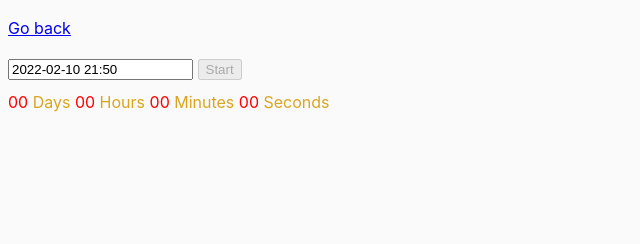
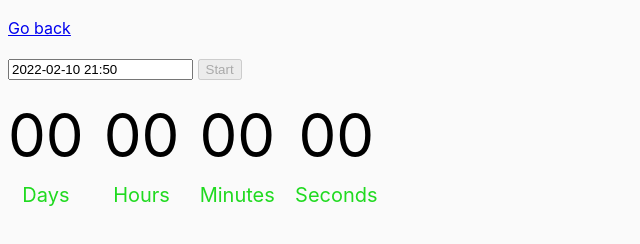
Before and after one commit to Artur-Ned/goit-js-hw-09, a website built with Parcel: page src/02-timer.html in a window 1280 px wide. Shown: the whole page, without its empty margins (0-640 px from the left). Built offline with nearby package versions, Linux system fonts and the light colour scheme.

Commit message:
2 task done

```diff
--- a/src/css/common.css
+++ b/src/css/common.css
@@ -45,17 +45,22 @@ img {
 
 .timer {
   margin-top: 10px;
-  display: block;
+  display: flex;
 }
 
 .field {
-  display: inline;
+  display: flex;
+  flex-direction: column;
+  align-items: center;
+  margin-right: 20px;
 }
 
 span.value {
-  color: red;
+  color: black;
+  font-size: 60px;
 }
 
 span.label {
-  color: goldenrod;
+  color: rgb(32, 218, 32);
+  font-size: 20px;
 }
--- a/src/js/02-timer.js
+++ b/src/js/02-timer.js
@@ -13,17 +13,9 @@ let timeForTimer = new Date();
 
 
 buttonRef.addEventListener('click', () => {
-  timerId = setInterval(() => {
-
-    upDateTimer();
+ timerId = setInterval(() => {upDateTimer();
   }, 1000);
 });
-
-
-
-
-
-
 
 const options = {
   enableTime: true,
@@ -67,32 +59,15 @@ function convertMs(ms) {
     return String(value).padStart(2, '0');
 };
 
-function upDateTimer () {
-
-  // if (timeForTimer < 0) {
-  //   clearInterval(timerId);
-  //   return;
-  // } else {
-    let converTime = convertMs(timeForTimer);
+function upDateTimer() {
+  if(timeForTimer < 0){
+    clearInterval(timerId);
+    return;
+  } else { let converTime = convertMs(timeForTimer);
     daysRef.textContent = addLeadingZero(converTime.days);
     hoursRef.textContent = addLeadingZero(converTime.hours);
     minutesRef.textContent = addLeadingZero(converTime.minutes);
     secondsRef.textContent = addLeadingZero(converTime.seconds);
+    timeForTimer -= 1000; }
 
-  // }
 };
-
-
-// function updateTimer() {
-//   if (timeTimer > 1) {
-//     let formatedTime = convertMs(timeTimer);
-//      // console.log(formatedTime);
-//     refs.timerFieldDay.textContent = addLeadingZero(formatedTime.days);
-//     refs.timerFieldHour.textContent = addLeadingZero(formatedTime.hours);
-//     refs.timerFieldMin.textContent = addLeadingZero(formatedTime.minutes);
-//     refs.timerFieldSec.textContent = addLeadingZero(formatedTime.seconds);
-//   } else {
-//     clearInterval(timerId);
-//   }
-//   timeTimer -= 1000;
-// }
```
